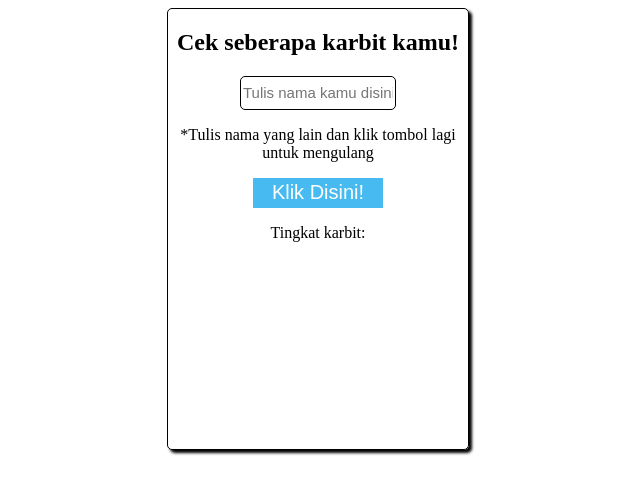
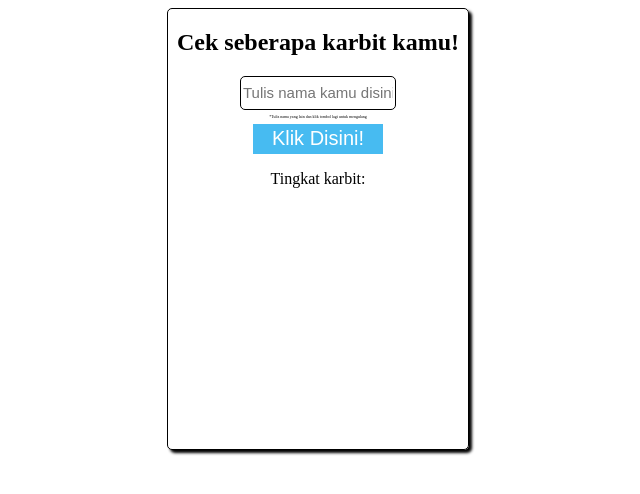
Before and after one commit to jibrilianakasyaa-cloud/LKPD-PakAsep, a plain HTML site: page LKPD 9/index.html in a window 1280 px wide. Shown: the whole page, without its empty margins (322-962 px from the left). Drawn offline with Linux system fonts and the light colour scheme.

Commit message:
Update style.css

```diff
--- a/LKPD 9/style.css
+++ b/LKPD 9/style.css
@@ -65,3 +65,6 @@ body{
   margin-bottom: 3px;
   overflow: hidden;
 }
+.mmm{
+  font-size: 4px;
+}
```
